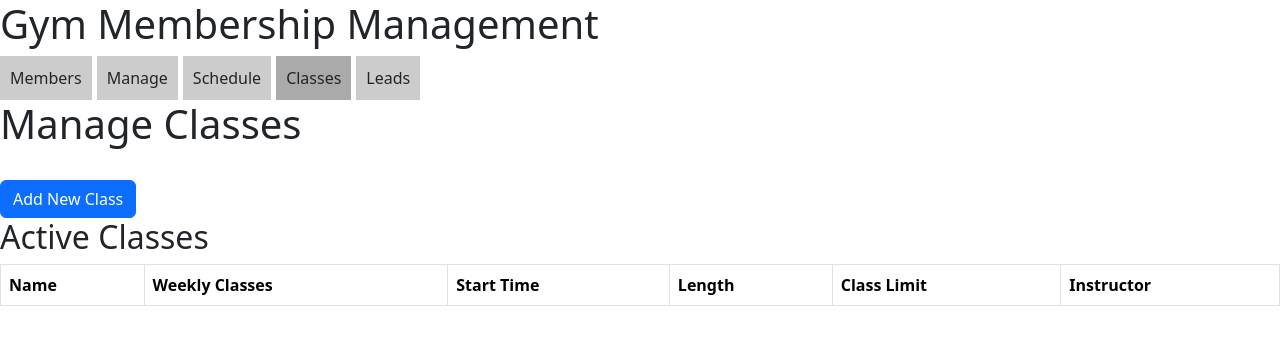
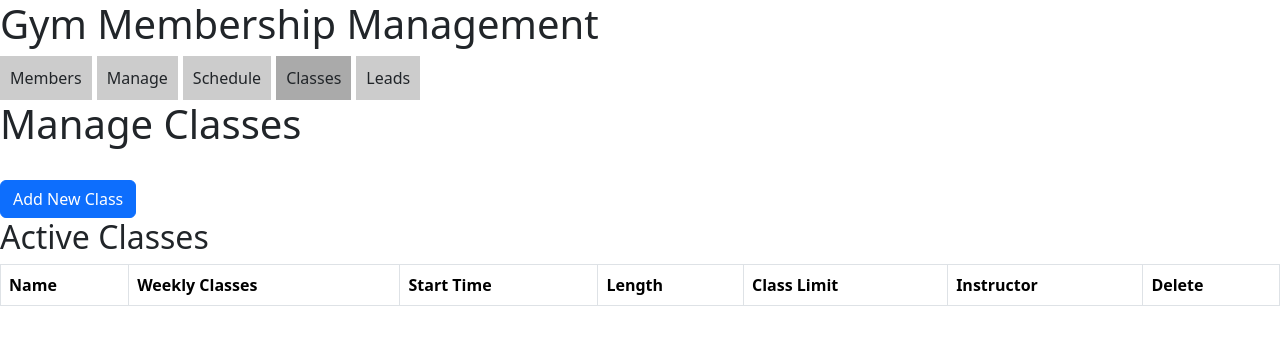
Before and after one commit to sgill994/gym-mgmt-app, a React app: page / in a window 1280 px wide. Both pictures are taken after a click on the element "Classes". Shown: the top 344 px of the page. Built offline with nearby package versions, Linux system fonts and the light colour scheme.

Commit message:
Added Delete column/button to Classes table

```diff
--- a/src/App.js
+++ b/src/App.js
@@ -67,18 +67,25 @@ const App = () => {
     );
   };
 
-  const [employees, setEmployees] = useState([]);
-  const addEmployee = (employee) => {
-    setEmployees([...employees, employee]);
-  };
+  const deleteClass = (courseID) => {
+    setClasses((prevClasses) =>
+      prevClasses.filter((course) => course.courseID !== courseID)
+    );
+  }
 
-  const updateEmployee = (updatedEmployee, originalEmployee) => {
-    setEmployees((prevEmployees) =>
-      prevEmployees.map((employee) =>
-        employee.employeeID === originalEmployee.employeeID ? updatedEmployee : employee
-      )
-    );
-  };
+  // TO DO: have not started on Staff Tab in Manage Page
+  // const [employees, setEmployees] = useState([]);
+  // const addEmployee = (employee) => {
+  //   setEmployees([...employees, employee]);
+  // };
+
+  // const updateEmployee = (updatedEmployee, originalEmployee) => {
+  //   setEmployees((prevEmployees) =>
+  //     prevEmployees.map((employee) =>
+  //       employee.employeeID === originalEmployee.employeeID ? updatedEmployee : employee
+  //     )
+  //   );
+  // };
 
   return (
     <div>
@@ -86,25 +93,35 @@ const App = () => {
       <Tabs activeTab={activeTab} setActiveTab={setActiveTab} />
 
       {activeTab === 'members' &&
-      <MembersPage members={members}
-      addMember={addMember} updateMember={updateMember}
-      deleteMember={deleteMember}
-      setMemberArchived={setMemberArchived} />}
+      <MembersPage
+        members={members}
+        addMember={addMember} updateMember={updateMember}
+        deleteMember={deleteMember}
+        setMemberArchived={setMemberArchived}
+      />}
 
       {activeTab === 'classes' &&
-      <ClassesPage classes={classes}
-      addClass={addClass} updateClass={updateClass} />}
+      <ClassesPage
+        classes={classes}
+        addClass={addClass}
+        updateClass={updateClass}
+        deleteClass={deleteClass}
+      />}
 
       {activeTab === 'manage' &&
-      <ManagePage employees={employees}
-      addEmployee={addEmployee}
-      updateEmployee={updateEmployee} />  }
+      <ManagePage
+        employees={employees}
+        addEmployee={addEmployee}
+        updateEmployee={updateEmployee}
+      />  }
 
       {activeTab === 'leads' &&
-      <LeadsPage members={members}
-      leads={leads}
-      addLead={addLead}
-      setLeadStatus={setLeadStatus} /> }
+      <LeadsPage
+        members={members}
+        leads={leads}
+        addLead={addLead}
+        setLeadStatus={setLeadStatus}
+      /> }
     </div>
   );
 };
--- a/src/components/ClassList.js
+++ b/src/components/ClassList.js
@@ -1,9 +1,11 @@
 import React, { useState } from 'react';
-import { Table, Modal } from 'react-bootstrap';
+import { Table, Modal, Button } from 'react-bootstrap';
 import ClassDetails from '../components/ClassDetails';
 
-const ClassList = ({ classes, updateClass }) => {
+const ClassList = ({ classes, updateClass, deleteClass }) => {
   const [selectedClass, setSelectedClass] = useState(null);
+  const [deleteModal, setDeleteModal] = useState(false);
+  const [classToDelete, setClassToDelete] = useState(null);
 
   const openClassDetails = (course) => {
     setSelectedClass(course);
@@ -17,6 +19,22 @@ const ClassList = ({ classes, updateClass }) => {
     return ['Monday', 'Tuesday', 'Wednesday', 'Thursday', 'Friday', 'Saturday', 'Sunday'].filter(day => course[day]).length;
   }
 
+  const handleDelete = (course) => {
+    setClassToDelete(course);
+    setDeleteModal(true);
+  }
+
+  const confirmDelete = () => {
+    deleteClass(classToDelete.courseID);
+    setDeleteModal(false);
+    setClassToDelete(null);
+  }
+
+  const cancelDelete = () => {
+    setDeleteModal(false);
+    setClassToDelete(null);
+  }
+
   return (
     <div>
       <Table striped bordered hover>
@@ -28,6 +46,7 @@ const ClassList = ({ classes, updateClass }) => {
             <th>Length</th>
             <th>Class Limit</th>
             <th>Instructor</th>
+            <th>Delete</th>
           </tr>
         </thead>
         <tbody>
@@ -43,6 +62,9 @@ const ClassList = ({ classes, updateClass }) => {
               <td>{course.length}</td>
               <td>{course.reservationLimit ? course.reservationLimit : 'No limit'}</td>
               <td>{course.instructor}</td>
+              <td>
+                <Button variant="danger" onClick={() => handleDelete(course)}>Delete</Button>
+              </td>
             </tr>
           ))}
         </tbody>
@@ -56,6 +78,19 @@ const ClassList = ({ classes, updateClass }) => {
           {selectedClass && (<ClassDetails course={selectedClass} updateClass={updateClass} closeDetails={closeClassDetails} />)}
         </Modal.Body>
       </Modal>
+
+      <Modal show={deleteModal} onHide={cancelDelete}>
+        <Modal.Header closeButton>
+          <Modal.Title>Delete Class</Modal.Title>
+        </Modal.Header>
+        <Modal.Body>
+        Are you sure you want to permanently delete this class?
+        </Modal.Body>
+        <Modal.Footer>
+          <Button variant="secondary" onClick={cancelDelete}>Cancel</Button>
+          <Button variant="danger" onClick={confirmDelete}>Confirm</Button>
+        </Modal.Footer>
+      </Modal>
     </div>
   );
 };
--- a/src/pages/ClassesPage.js
+++ b/src/pages/ClassesPage.js
@@ -3,7 +3,7 @@ import { Modal, Button } from 'react-bootstrap'
 import NewClassForm from '../components/NewClassForm';
 import ClassList from '../components/ClassList';
 
-const ClassesPage = ({ classes, addClass, updateClass }) => {
+const ClassesPage = ({ classes, addClass, updateClass, deleteClass }) => {
     const [showModal, setShowModal] = useState(false);
 
     const handleOpen = () => setShowModal(true);
@@ -22,7 +22,11 @@ const ClassesPage = ({ classes, addClass, updateClass }) => {
                 </Modal.Body>
             </Modal>
             <h2>Active Classes</h2>
-            <ClassList classes={classes} updateClass={updateClass} />
+            <ClassList
+                classes={classes}
+                updateClass={updateClass}
+                deleteClass={deleteClass}
+            />
         </div>
     );
 }
```
